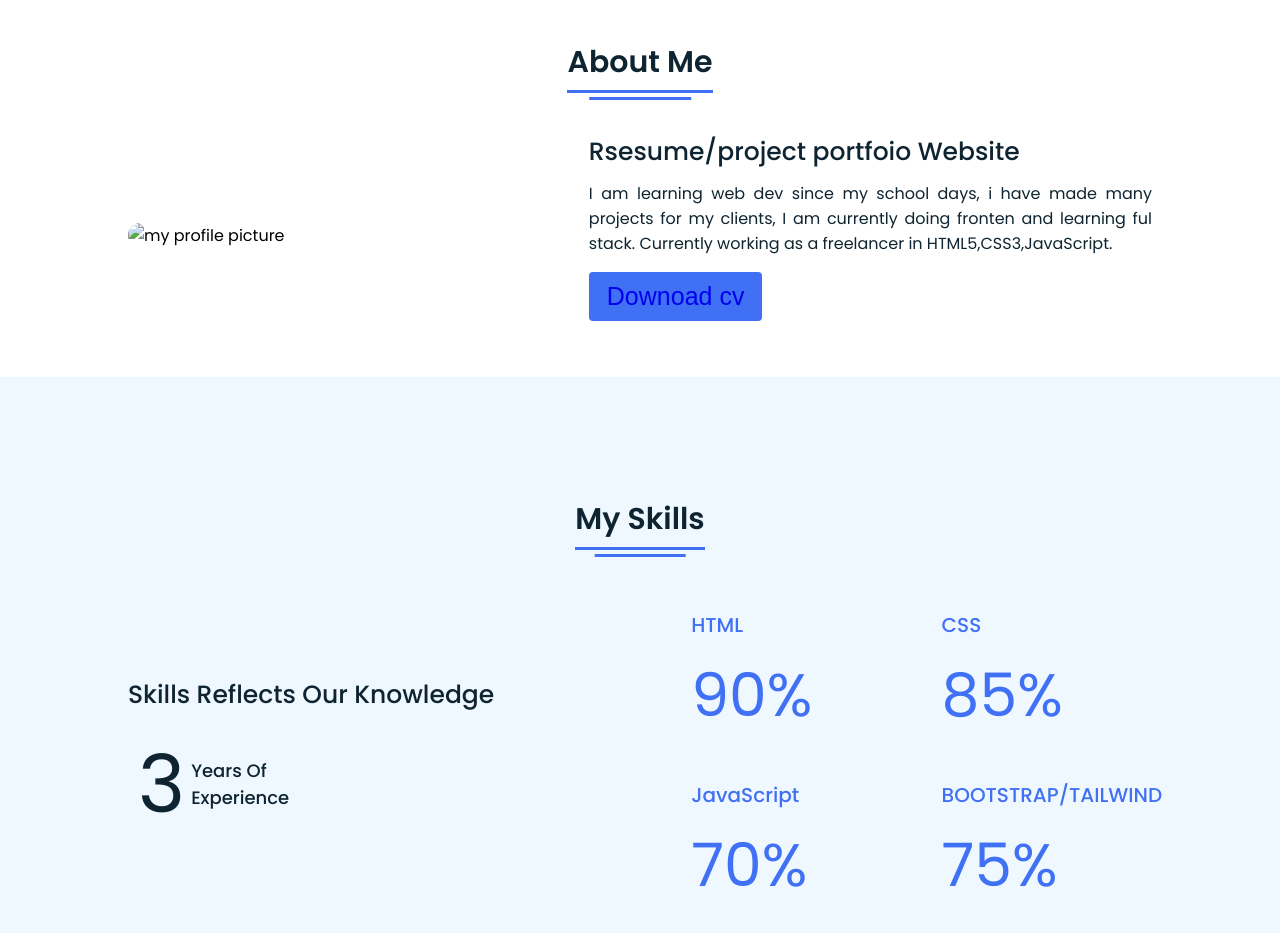
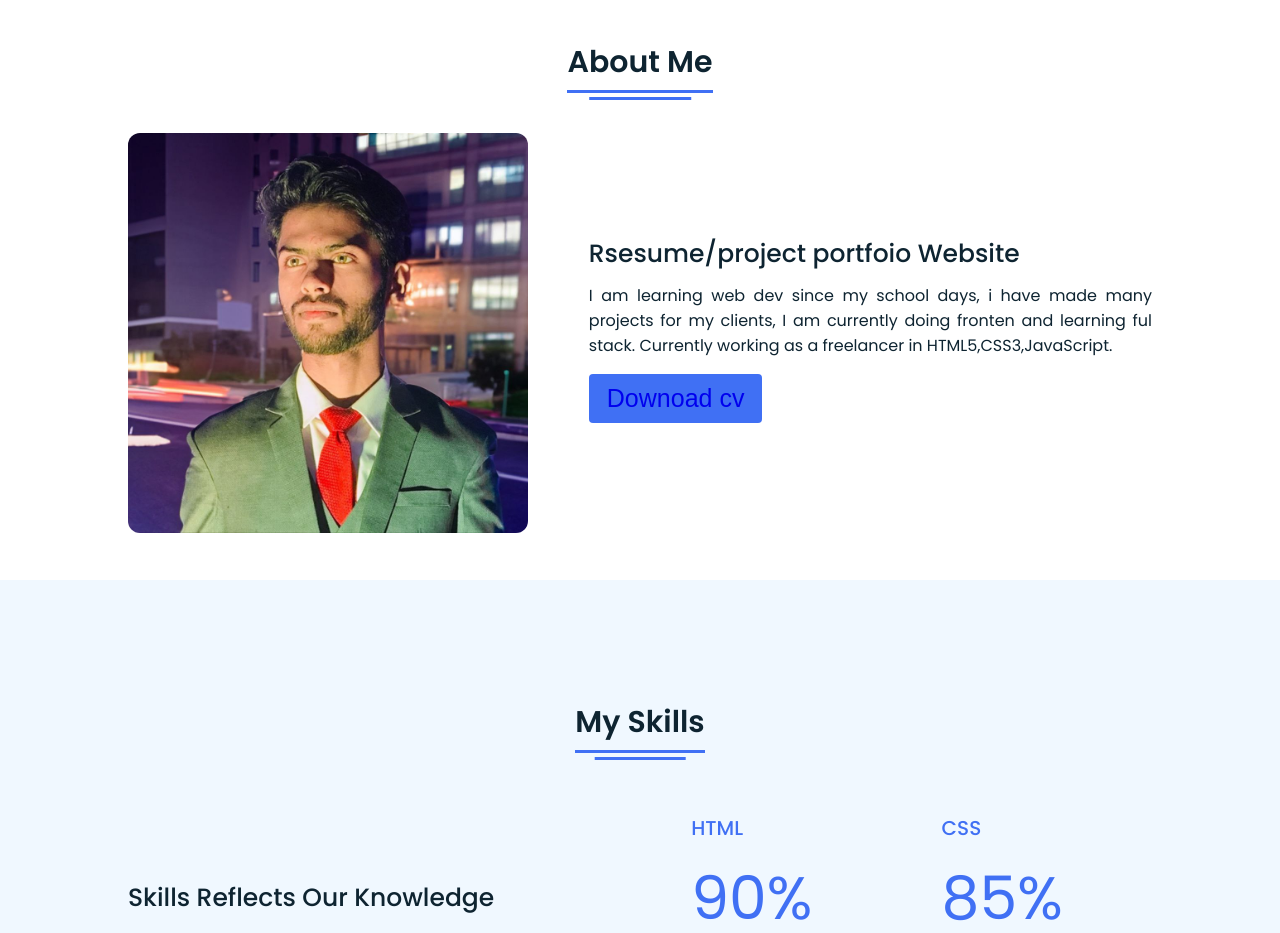
Before and after one commit to zakikhan02/my-portfolio, a plain HTML site: page index.html in a window 1280 px wide. Shown: the part 840-1773 px from the top of the page. Drawn offline with Linux system fonts and the light colour scheme.

Commit message:
Update index.html

```diff
--- a/index.html
+++ b/index.html
@@ -57,7 +57,7 @@
         <div class="title"><span>About Me</span></div>
         <div class="about-details">
           <div class="left">
-            <img src=".images/zaki.jpeg" alt="my profile picture" />
+            <img src="images/zaki.jpeg" alt="my profile picture" />
           </div>
           <div class="right">
             <div class="topic">Rsesume/project portfoio Website</div>
```
